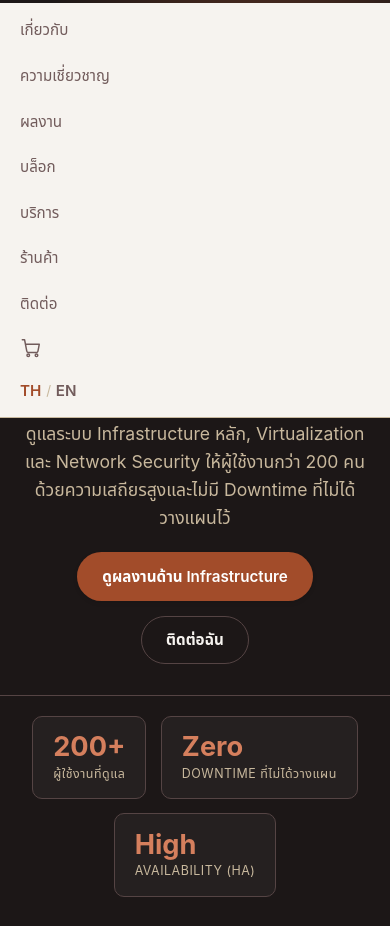
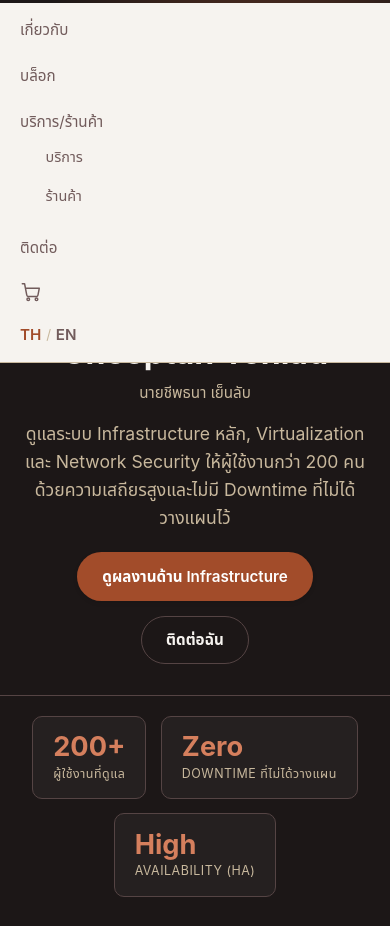
Before and after one commit to CheeptanaIT/cheeptan-portfolio, a PHP site: page / in a window 390 px wide, after a click that opens the changed part. Shown: the part 57-983 px from the top of the page. Run offline with PHP 8.4, Linux system fonts and the light colour scheme; data comes from the database, SQL or seed files in the repository.

Commit message:
Simplify the main nav: drop 2 anchor links, merge Services+Shop
Nav had grown to 7 text links + cart icon + lang switch, cramped for a
personal site's single-row header.

- Dropped "Competencies" and "Achievements" nav links — both are
  same-page anchors on the home page, reachable by scrolling; the
  sections themselves are untouched, just no longer linked from nav
- Services and Shop merged into one "Services & Shop ▾" item when both
  are enabled (CSS-only hover/focus-within flyout with two links); the
  toggle itself links straight to Services so it's still useful without
  hovering. Falls back to a single plain link automatically if only one
  of the two is enabled via /admin/settings.php, or disappears if both
  are off — verified all three states directly. On the mobile
  hamburger menu the flyout is simply always-expanded inline (no hover
  needed there already worked for tap targets)
- Footer nav gets the same "Competencies"/"Achievements" trim, but
  keeps Services and Shop as separate links (footer isn't cramped)
- config/th.php + en.php: removed the now-unused nav_competencies/
  nav_achievements strings, added nav_services_shop

Net result: 7 top-level items down to 4 (About, Blog, Services & Shop,
Contact) plus the cart icon and language switch.

Co-Authored-By: Claude Sonnet 5 <noreply@anthropic.com>

```diff
--- a/assets/css/style.css
+++ b/assets/css/style.css
@@ -177,6 +177,57 @@ button:focus-visible,
 .nav-links a.is-active {
     color: var(--color-accent);
     font-weight: 600;
+}
+
+.nav-dropdown {
+    position: relative;
+}
+
+.nav-dropdown-toggle::after {
+    content: '▾';
+    display: inline-block;
+    margin-left: 0.3em;
+    font-size: 0.7em;
+    transform: translateY(-1px);
+}
+
+.nav-dropdown-menu {
+    position: absolute;
+    top: 100%;
+    left: 0;
+    margin: 0.5rem 0 0;
+    padding: 0.4rem;
+    min-width: 160px;
+    list-style: none;
+    background: var(--color-bg);
+    border: 1px solid var(--color-border);
+    border-radius: var(--radius);
+    box-shadow: var(--shadow-md);
+    opacity: 0;
+    visibility: hidden;
+    transform: translateY(-4px);
+    transition: opacity 0.15s ease, transform 0.15s ease, visibility 0.15s ease;
+    z-index: 20;
+}
+
+.nav-dropdown:hover .nav-dropdown-menu,
+.nav-dropdown:focus-within .nav-dropdown-menu {
+    opacity: 1;
+    visibility: visible;
+    transform: translateY(0);
+}
+
+.nav-dropdown-menu a {
+    display: block;
+    padding: 0.5rem 0.7rem;
+    border-radius: calc(var(--radius) - 4px);
+    font-size: 0.9rem;
+    white-space: nowrap;
+}
+
+.nav-dropdown-menu a:hover {
+    background: var(--color-bg-alt);
+    color: var(--color-text);
 }
 
 .nav-lang-switch {
@@ -1569,6 +1620,23 @@ section:last-of-type {
         display: block;
     }
 
+    .nav-dropdown-menu {
+        position: static;
+        opacity: 1;
+        visibility: visible;
+        transform: none;
+        transition: none;
+        margin: 0.2rem 0 0 var(--space-2);
+        padding: 0;
+        border: none;
+        box-shadow: none;
+        background: none;
+    }
+
+    .nav-dropdown-toggle::after {
+        content: none;
+    }
+
     .about-grid {
         grid-template-columns: 1fr;
     }
--- a/config/en.php
+++ b/config/en.php
@@ -114,12 +114,11 @@ return [
 
     'ui' => [
         'nav_about' => 'About',
-        'nav_competencies' => 'Competencies',
-        'nav_achievements' => 'Achievements',
         'nav_portfolio' => 'Portfolio',
         'nav_blog' => 'Blog',
         'nav_services' => 'Services',
         'nav_shop' => 'Shop',
+        'nav_services_shop' => 'Services & Shop',
         'nav_cart' => 'Cart',
         'nav_contact' => 'Contact',
         'nav_toggle_label' => 'Open menu',
--- a/config/th.php
+++ b/config/th.php
@@ -114,12 +114,11 @@ return [
 
     'ui' => [
         'nav_about' => 'เกี่ยวกับ',
-        'nav_competencies' => 'ความเชี่ยวชาญ',
-        'nav_achievements' => 'ผลงาน',
         'nav_portfolio' => 'แฟ้มผลงาน',
         'nav_blog' => 'บล็อก',
         'nav_services' => 'บริการ',
         'nav_shop' => 'ร้านค้า',
+        'nav_services_shop' => 'บริการ/ร้านค้า',
         'nav_cart' => 'ตะกร้าสินค้า',
         'nav_contact' => 'ติดต่อ',
         'nav_toggle_label' => 'เปิดเมนู',
--- a/includes/footer.php
+++ b/includes/footer.php
@@ -10,8 +10,6 @@
                 <h3 class="footer-col-title"><?= htmlspecialchars($ui['footer_menu_title']) ?></h3>
                 <nav class="footer-nav">
                     <a href="index.php#about"><?= htmlspecialchars($ui['nav_about']) ?></a>
-                    <a href="index.php#competencies"><?= htmlspecialchars($ui['nav_competencies']) ?></a>
-                    <a href="index.php#achievements"><?= htmlspecialchars($ui['nav_achievements']) ?></a>
                     <?php if (!empty($features['portfolio_enabled'])): ?>
                     <a href="portfolio.php"><?= htmlspecialchars($ui['nav_portfolio']) ?></a>
                     <?php endif; ?>
--- a/includes/header.php
+++ b/includes/header.php
@@ -20,18 +20,23 @@ $features = $features ?? get_features();
         <button class="nav-toggle" aria-label="<?= htmlspecialchars($ui['nav_toggle_label']) ?>" aria-expanded="false" aria-controls="nav-links">&#9776;</button>
         <ul class="nav-links" id="nav-links">
             <li><a href="index.php#about"><?= htmlspecialchars($ui['nav_about']) ?></a></li>
-            <li><a href="index.php#competencies"><?= htmlspecialchars($ui['nav_competencies']) ?></a></li>
-            <li><a href="index.php#achievements"><?= htmlspecialchars($ui['nav_achievements']) ?></a></li>
             <?php if (!empty($features['portfolio_enabled'])): ?>
             <li><a href="portfolio.php" class="<?= $currentPage === 'portfolio' ? 'is-active' : '' ?>"><?= htmlspecialchars($ui['nav_portfolio']) ?></a></li>
             <?php endif; ?>
             <?php if (!empty($features['blog_enabled'])): ?>
             <li><a href="blog.php" class="<?= $currentPage === 'blog' ? 'is-active' : '' ?>"><?= htmlspecialchars($ui['nav_blog']) ?></a></li>
             <?php endif; ?>
-            <?php if (!empty($features['services_enabled'])): ?>
+            <?php if (!empty($features['services_enabled']) && !empty($features['shop_enabled'])): ?>
+            <li class="nav-dropdown">
+                <a href="services.php" class="nav-dropdown-toggle <?= in_array($currentPage, ['services', 'shop', 'cart'], true) ? 'is-active' : '' ?>"><?= htmlspecialchars($ui['nav_services_shop']) ?></a>
+                <ul class="nav-dropdown-menu">
+                    <li><a href="services.php" class="<?= $currentPage === 'services' ? 'is-active' : '' ?>"><?= htmlspecialchars($ui['nav_services']) ?></a></li>
+                    <li><a href="shop.php" class="<?= $currentPage === 'shop' ? 'is-active' : '' ?>"><?= htmlspecialchars($ui['nav_shop']) ?></a></li>
+                </ul>
+            </li>
+            <?php elseif (!empty($features['services_enabled'])): ?>
             <li><a href="services.php" class="<?= $currentPage === 'services' ? 'is-active' : '' ?>"><?= htmlspecialchars($ui['nav_services']) ?></a></li>
-            <?php endif; ?>
-            <?php if (!empty($features['shop_enabled'])): ?>
+            <?php elseif (!empty($features['shop_enabled'])): ?>
             <li><a href="shop.php" class="<?= $currentPage === 'shop' ? 'is-active' : '' ?>"><?= htmlspecialchars($ui['nav_shop']) ?></a></li>
             <?php endif; ?>
             <li><a href="index.php#contact"><?= htmlspecialchars($ui['nav_contact']) ?></a></li>
```
